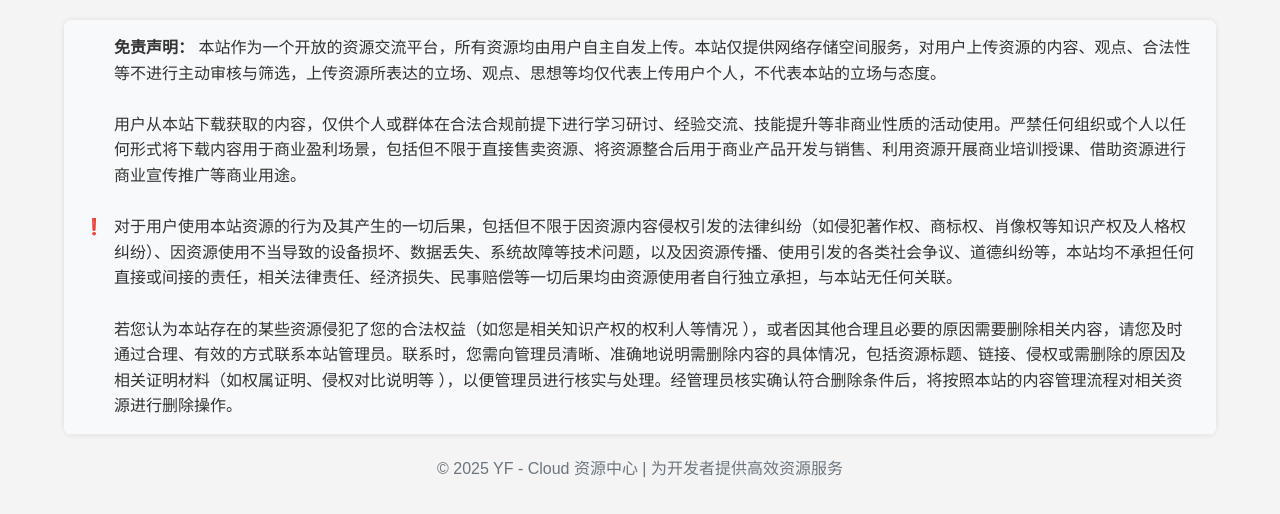
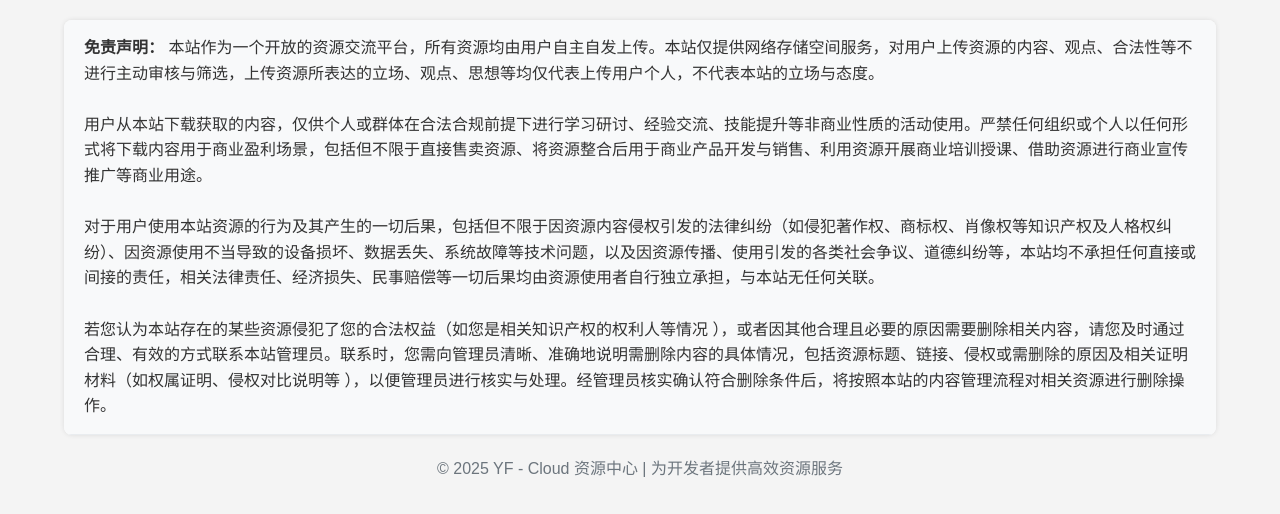
Before and after one commit to zzrcmd/Cloud, a plain HTML site: page disclaimer.html in a window 1280 px wide. Drawn offline with Linux system fonts and the light colour scheme.

Commit message:
Update disclaimer.html

```diff
--- a/disclaimer.html
+++ b/disclaimer.html
@@ -71,7 +71,7 @@
   <div class="disclaimer-container">
     <div class="disclaimer-header">
       <!-- 这里可替换成实际的图标，比如用 base64 编码的小图标或者引入字体图标等，此处先用文字占位示意 -->
-      <span class="disclaimer-icon">❗</span>
+      <!-- <span class="disclaimer-icon">❗</span> -->
       <div class="disclaimer-text">
         <strong>免责声明：</strong>
         本站作为一个开放的资源交流平台，所有资源均由用户自主自发上传。本站仅提供网络存储空间服务，对用户上传资源的内容、观点、合法性等不进行主动审核与筛选，上传资源所表达的立场、观点、思想等均仅代表上传用户个人，不代表本站的立场与态度。
```
